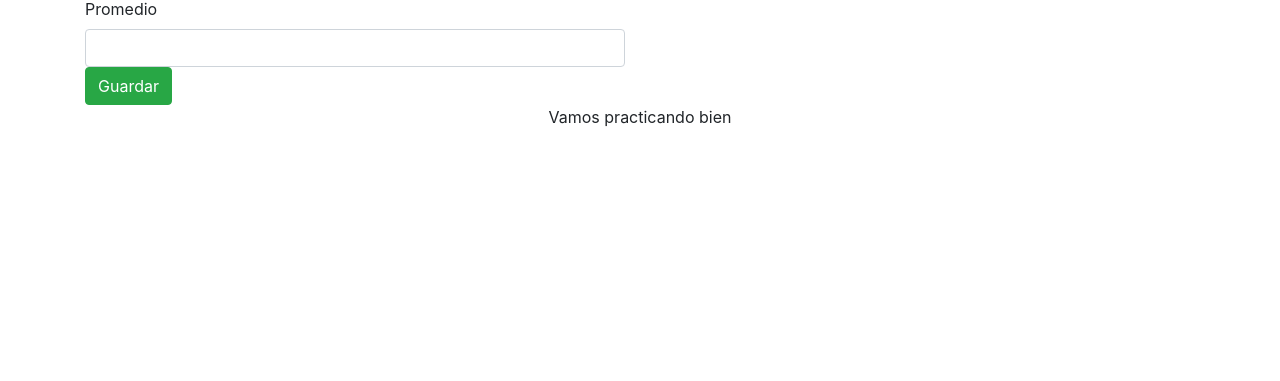
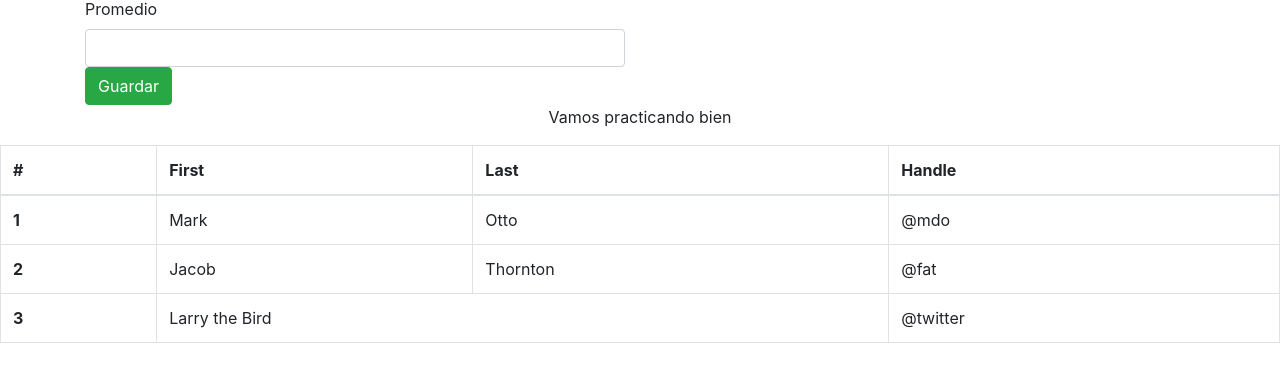
Before and after one commit to jetroDan/CursoVuejs, a plain HTML site: page index.html in a window 1280 px wide. Shown: the part 129-510 px from the top of the page. Drawn offline with nearby package versions, Linux system fonts and the light colour scheme.

Commit message:
Probando ramaAterna

```diff
--- a/index.html
+++ b/index.html
@@ -43,6 +43,37 @@
             </div>
         </div>
     </div>
+    <div class="calis">
+      <table class="table table-bordered">
+  <thead>
+    <tr>
+      <th scope="col">#</th>
+      <th scope="col">First</th>
+      <th scope="col">Last</th>
+      <th scope="col">Handle</th>
+    </tr>
+  </thead>
+  <tbody>
+    <tr>
+      <th scope="row">1</th>
+      <td>Mark</td>
+      <td>Otto</td>
+      <td>@mdo</td>
+    </tr>
+    <tr>
+      <th scope="row">2</th>
+      <td>Jacob</td>
+      <td>Thornton</td>
+      <td>@fat</td>
+    </tr>
+    <tr>
+      <th scope="row">3</th>
+      <td colspan="2">Larry the Bird</td>
+      <td>@twitter</td>
+    </tr>
+  </tbody>
+</table>
+    </div>
 
 </body>
 <script src="js/vue.js"></script>
```
